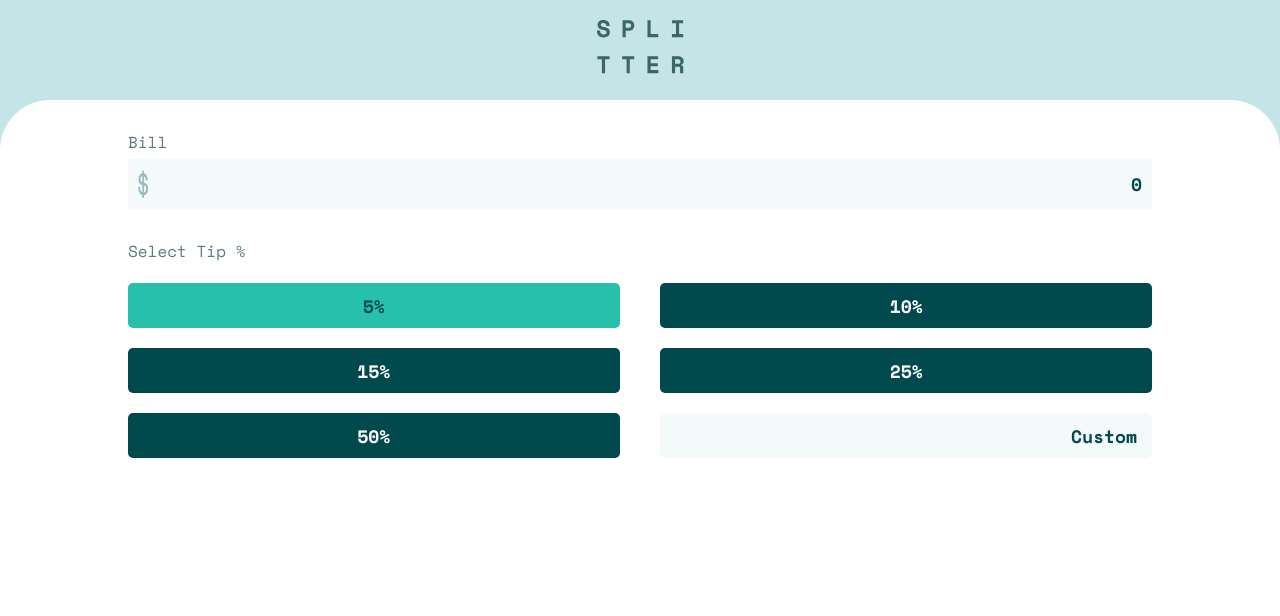
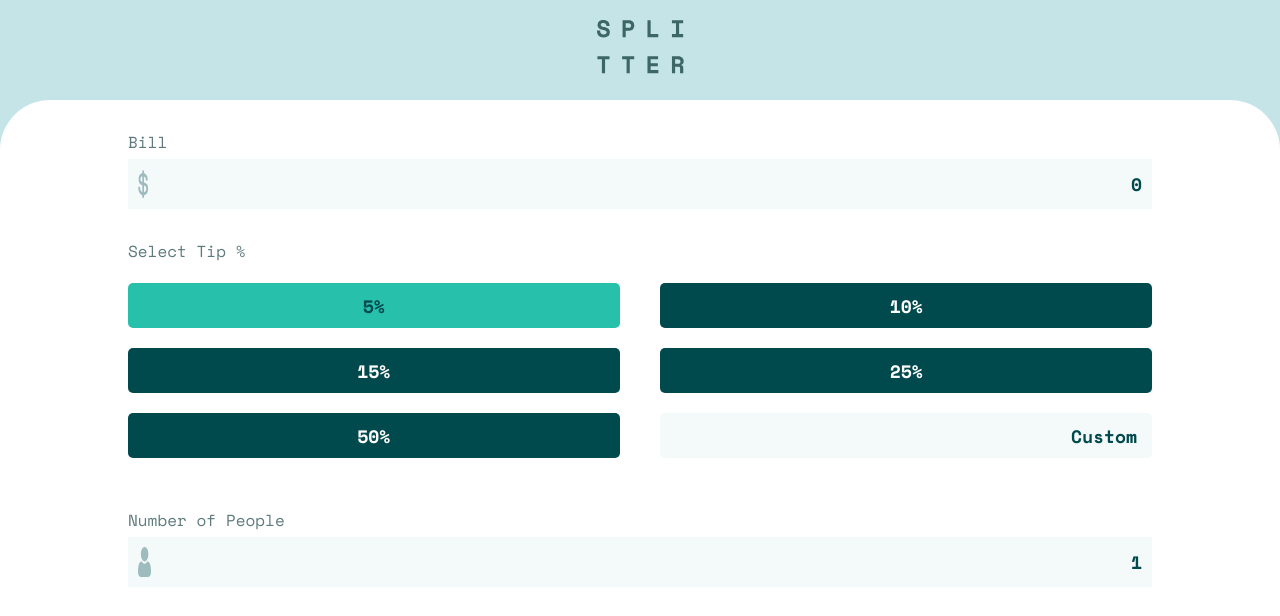
Before and after one commit to cjislegit/tip_calculator, a React (Create React App) app: page / in a window 1280 px wide. Shown: the top 616 px of the page. Built offline with nearby package versions, Linux system fonts and the light colour scheme.

Commit message:
Added NumberOfPeople component to App and styled it

```diff
--- a/src/App.js
+++ b/src/App.js
@@ -2,11 +2,13 @@ import { useState } from 'react';
 import './App.css';
 import logo from './assets/logo.svg';
 import Bill from './Bill';
+import NumberOfPeople from './NumberOfPeople';
 import SelectTip from './SelectTip';
 
 function App() {
   const [billAmount, setBillAmount] = useState(0);
   const [tipAmout, setTipAmount] = useState(5);
+  const [numberOfPeople, setNumberOfPeople] = useState(1);
 
   return (
     <div className='App'>
@@ -16,6 +18,10 @@ function App() {
       <div className='calculator'>
         <Bill billAmount={billAmount} setBillAmount={setBillAmount} />
         <SelectTip setTipAmount={setTipAmount} />
+        <NumberOfPeople
+          numberOfPeople={numberOfPeople}
+          setNumberOfPeople={setNumberOfPeople}
+        />
       </div>
     </div>
   );
--- a/src/NumberOfPeople.js
+++ b/src/NumberOfPeople.js
@@ -1,12 +1,17 @@
 import styles from './NumberOfPeople.module.css';
 import person from './assets/icon-person.svg';
 
-const NumberOfPeople = () => {
+const NumberOfPeople = ({ numberOfPeople, setNumberOfPeople }) => {
   return (
     <div className={styles.numberOfPeople}>
       <div className={styles.numberOfPeopleLabel}>Number of People</div>
       <div className={styles.numberOfPeopleContainer}>
         <img src={person} alt='Person Icon' />
+        <input
+          type='text'
+          value={numberOfPeople}
+          onChange={(e) => setNumberOfPeople(e.target.value)}
+        />
       </div>
     </div>
   );
--- a/src/NumberOfPeople.module.css
+++ b/src/NumberOfPeople.module.css
@@ -0,0 +1,40 @@
+.numberOfPeople {
+  display: flex;
+  align-self: center;
+  flex-direction: column;
+  align-content: center;
+  justify-content: center;
+  width: 80%;
+  margin-top: 30px;
+}
+
+.numberOfPeopleLabel {
+  align-self: flex-start;
+  margin-bottom: 5px;
+}
+
+.numberOfPeopleContainer {
+  display: flex;
+  background-color: var(--Light-grayish-cyan);
+  width: 100%;
+  padding: 10px;
+  flex-direction: row;
+  justify-content: space-between;
+  color: var(--Very-dark-cyan);
+}
+
+.numberOfPeopleContainer input[type='text'] {
+  background-color: var(--Light-grayish-cyan);
+  border: none;
+  line-height: 30px;
+  display: flex;
+  text-align: end;
+  width: 95%;
+  font-size: large;
+  color: var(--Very-dark-cyan);
+  font-weight: 700;
+}
+
+.numberOfPeopleContainer input[type='text']:focus {
+  outline: none;
+}
```
